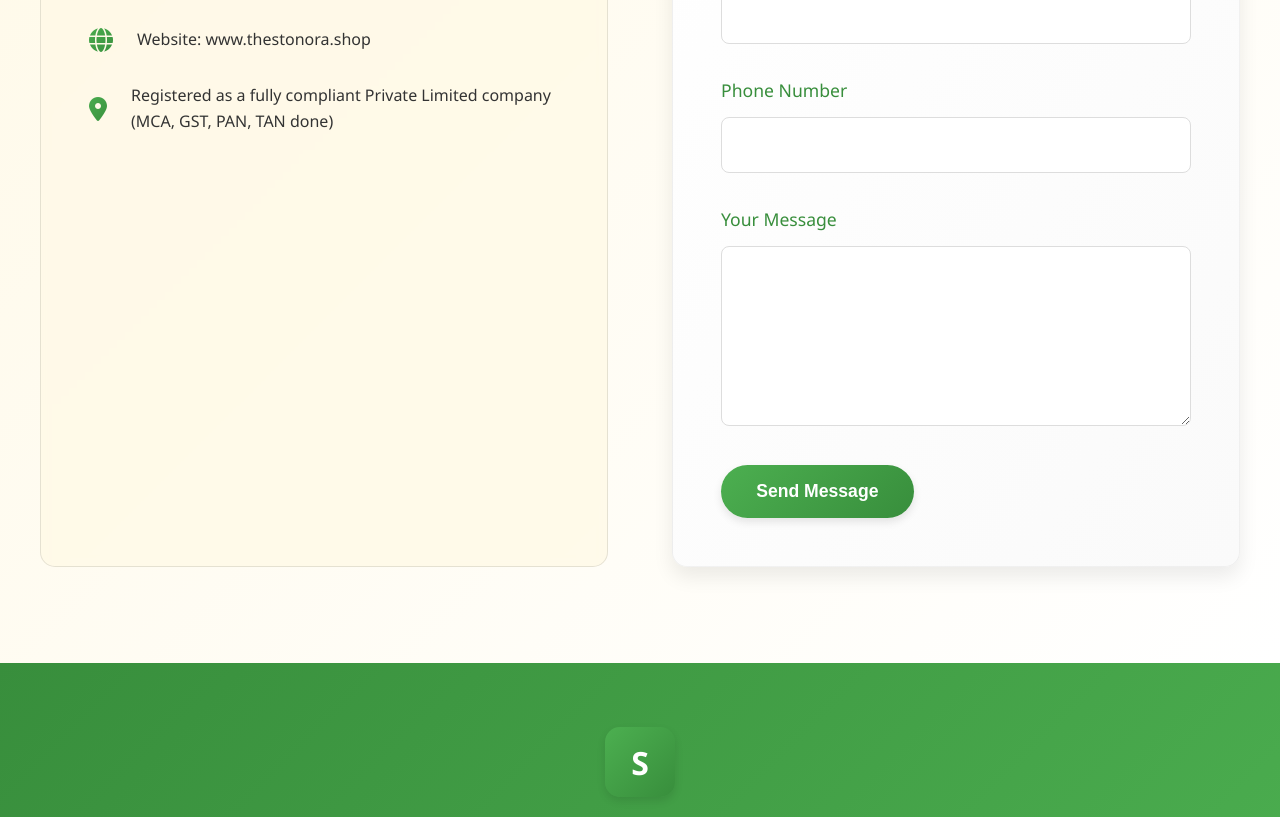
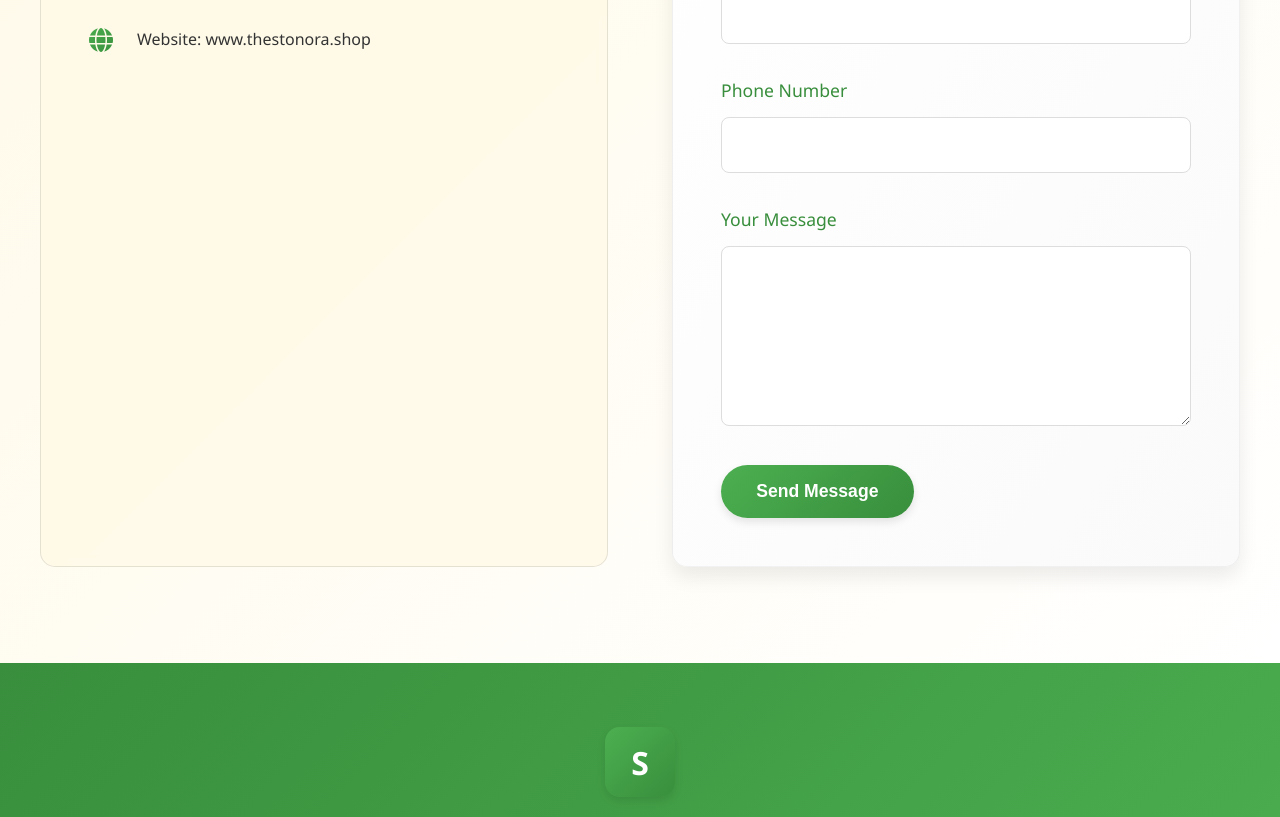
Before and after one commit to JAY-200511/stonora, a plain HTML site: page index.html in a window 1280 px wide. Shown: the part 3920-4737 px from the top of the page. Drawn offline with Linux system fonts and the light colour scheme.

Commit message:
index.html

```diff
--- a/index.html
+++ b/index.html
@@ -988,14 +988,7 @@
                             <p>Website: www.thestonora.shop</p>
                         </div>
                     </div>
-                    <div class="contact-item">
-                        <div class="contact-icon">
-                            <i class="fas fa-map-marker-alt"></i>
-                        </div>
-                        <div>
-                            <p>Registered as a fully compliant Private Limited company (MCA, GST, PAN, TAN done)</p>
-                        </div>
-                    </div>
+
                 </div>
                 <div class="contact-form">
                     <form id="contactForm">
```
